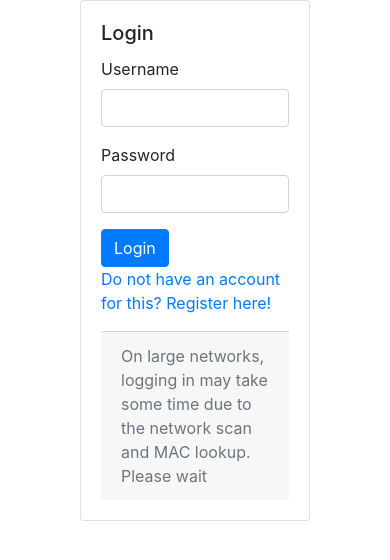
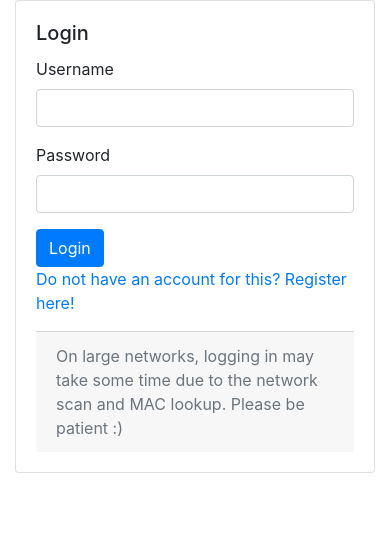
Before and after one commit to RebSheb/comp3000-project, a Flask app: page /login in a window 390 px wide. Shown: the part 56-616 px from the top of the page. Run offline with Flask 2, Linux system fonts and the light colour scheme; data comes from the database, SQL or seed files in the repository; some libraries are stand-ins or nearby versions.

Commit message:
Adjusted column sizing. Now mobile phone friendly!

```diff
--- a/Website/console/templates/login.jinja2
+++ b/Website/console/templates/login.jinja2
@@ -2,8 +2,8 @@
 
 {% block content %}
 <div class="row">
-    <div class="col-2"></div>
-    <div class="col-8">
+    <div class="col-sm"></div>
+    <div class="col">
         <div class="card">
             <div class="card-body">
                 {% with messages = get_flashed_messages() %}
@@ -27,15 +27,15 @@
                         <button type="submit" class="btn btn-primary">Login</button>
                     </a>
                 </form>
-                <a class="card-link" href={{ url_for('register') }}>
+                <a class="card-link" href="{{ url_for('register') }}">
                     Do not have an account for this? Register here!
                 </a>
                 <div class="mt-3 card-footer text-muted">
-                    On large networks, logging in may take some time due to the network scan and MAC lookup. Please wait
+                    On large networks, logging in may take some time due to the network scan and MAC lookup. Please be patient :)
                 </div>
             </div>
         </div>
     </div>
-    <div class="col-2"></div>
+    <div class="col-sm"></div>
 </div>
 {% endblock %}
```
